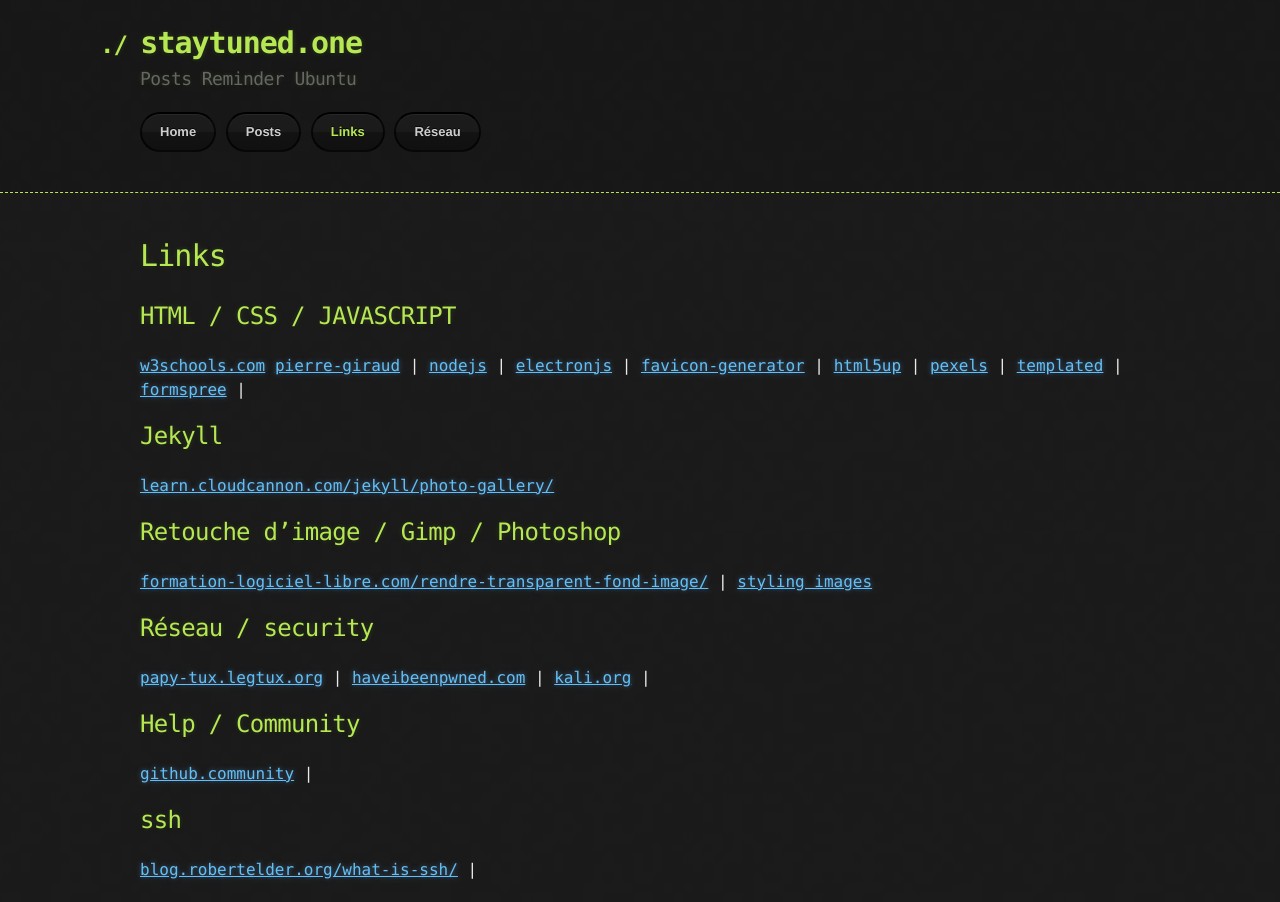
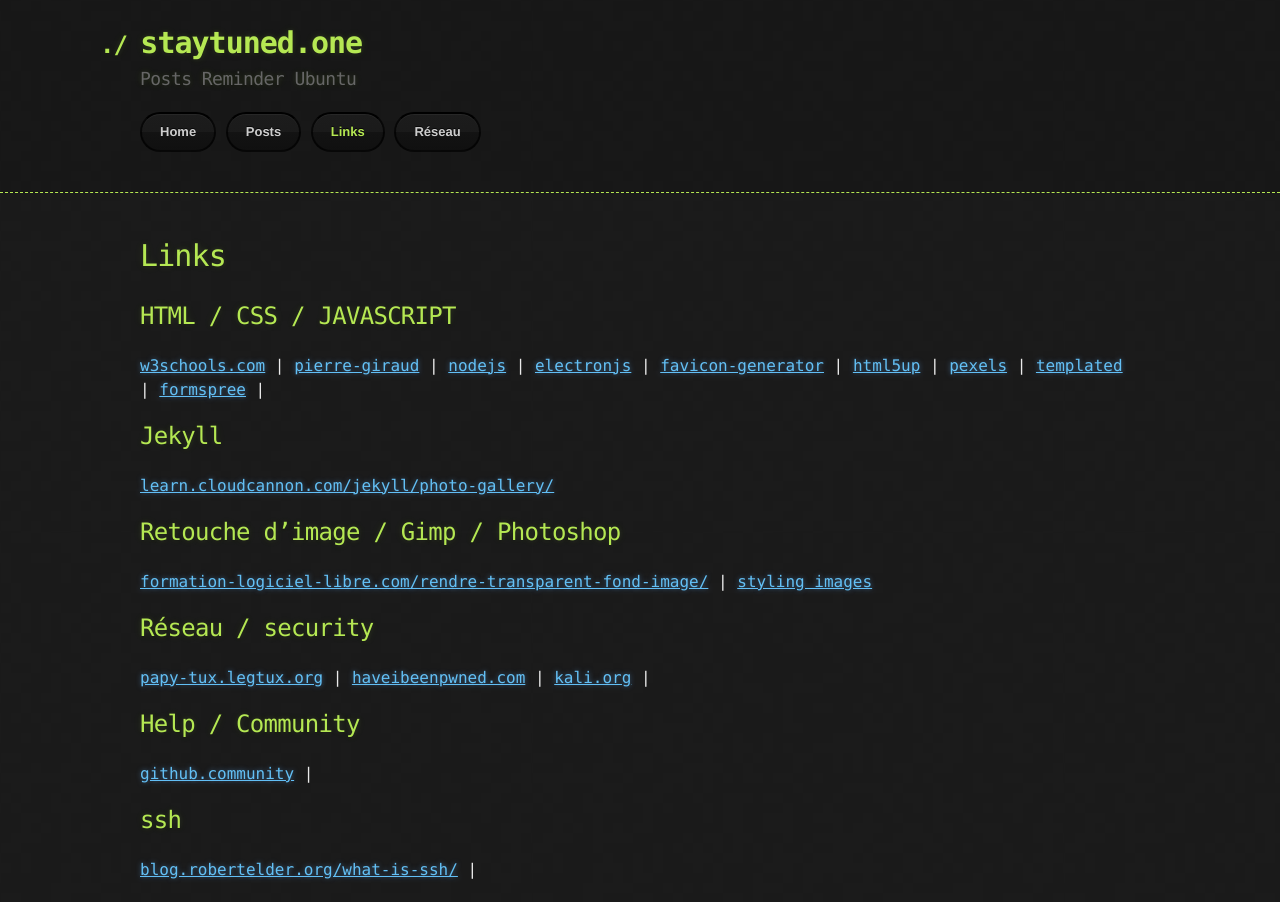
Before and after one commit to staytuned4/staytuned4.github.io, a Jekyll site: the page built from links.md, in a window 1280 px wide. Built offline with Jekyll 4.4.1, drawn with Linux system fonts in a browser that asks for light colours; our own code applies the rules of GitHub Pages for plain Markdown files.

Commit message:
Add files via upload

```diff
--- a/links.md
+++ b/links.md
@@ -5,7 +5,7 @@
 
 
 ## HTML / CSS / JAVASCRIPT
-[w3schools.com](https://www.w3schools.com)
+[w3schools.com](https://www.w3schools.com) |
 [pierre-giraud](https://www.pierre-giraud.com) |
 [nodejs](https://nodejs.org) |
 [electronjs](https://electronjs.org/docs) |
```
